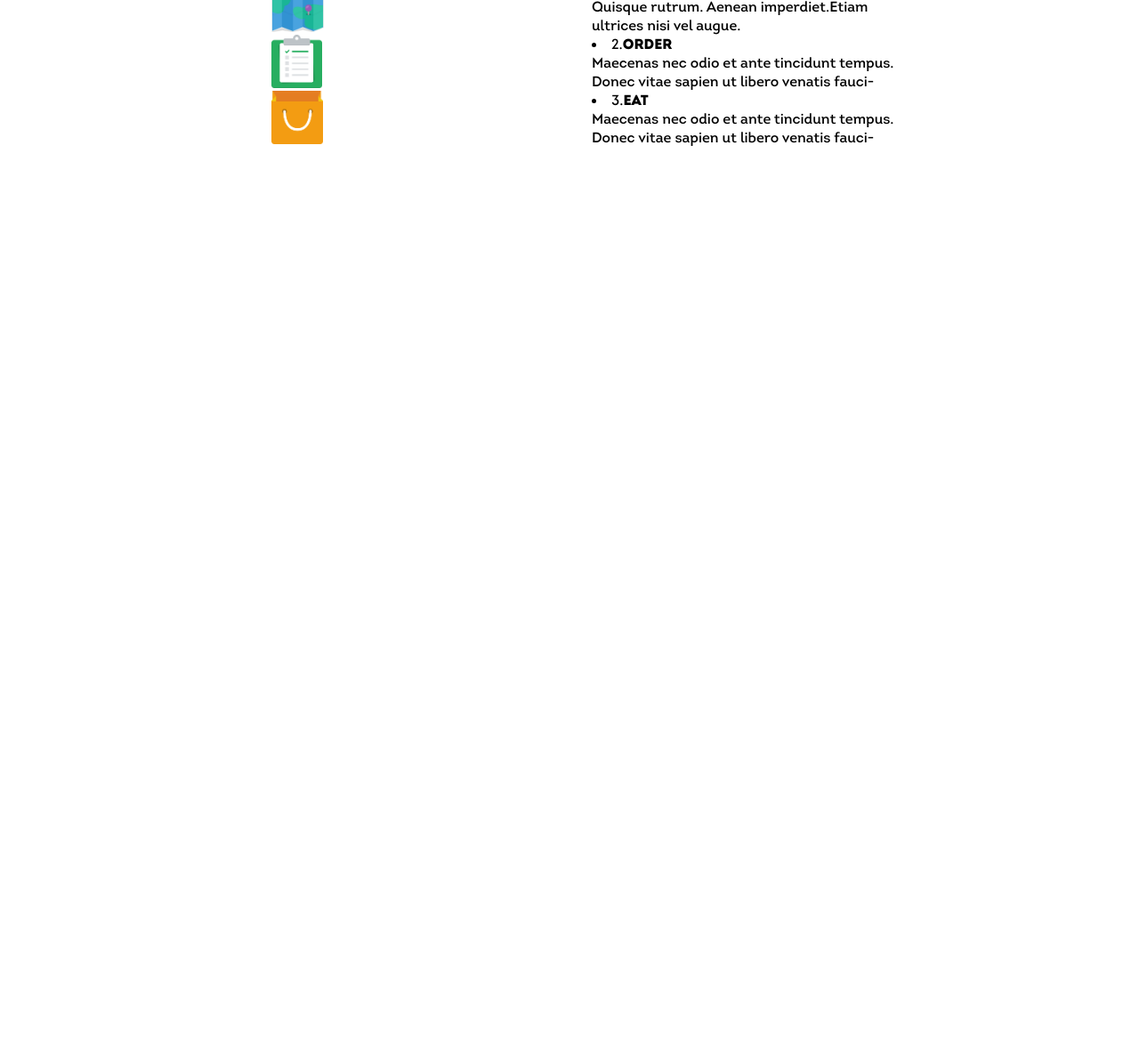
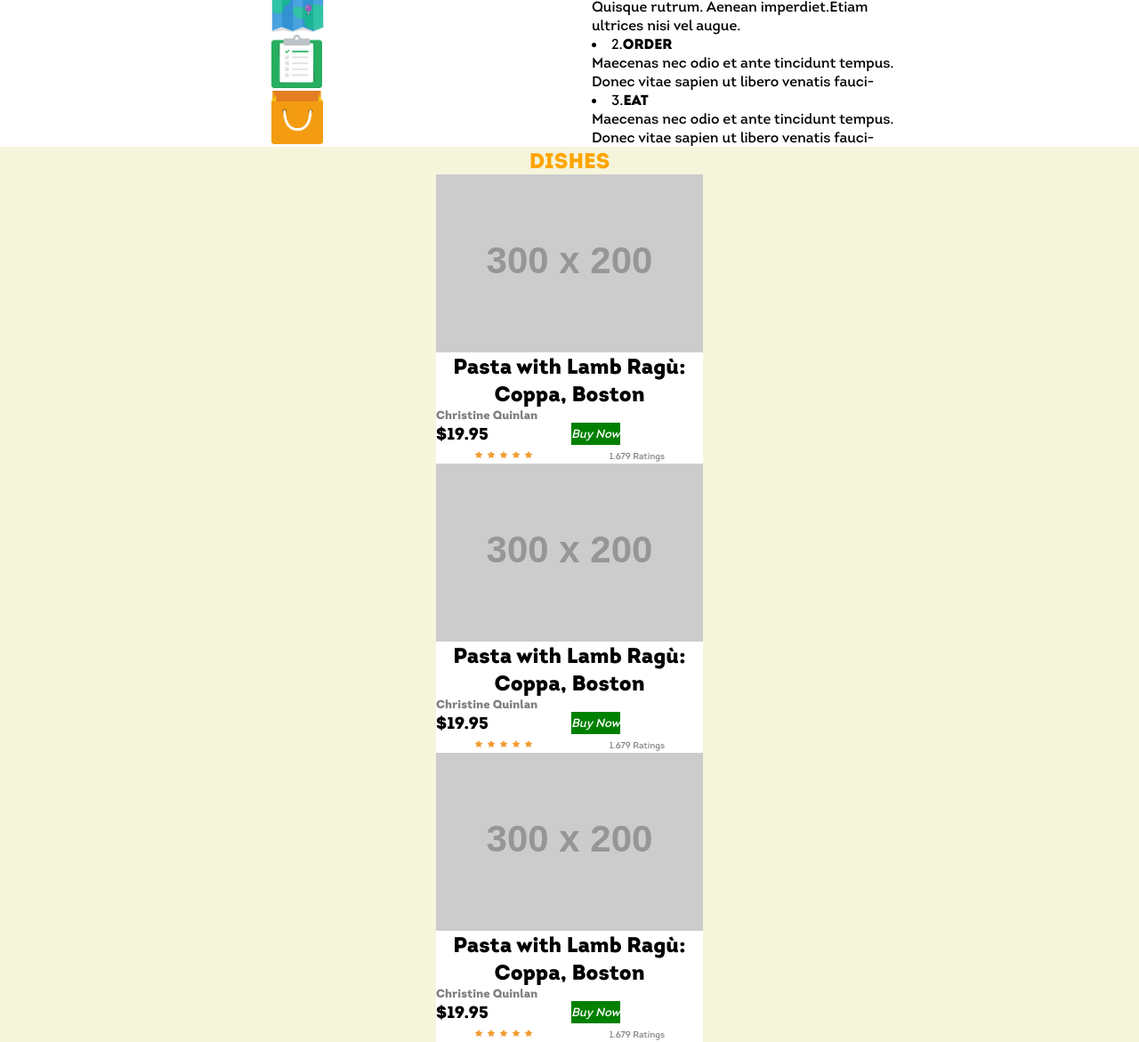
Before and after one commit to factoriaf5-p52/yum-yum-Rguzman77, a plain HTML site: page index.html in a window 1280 px wide. Shown: the part 738-1909 px from the top of the page at 89% size. Before the commit the page ends 903 px from the top, so only its background shows below. Drawn offline with Linux system fonts and the light colour scheme; placeholder pictures from the web are drawn by us.

Commit message:
added dishes section, created flexbox for fitting contents

```diff
--- a/index.html
+++ b/index.html
@@ -11,7 +11,7 @@
 </head>
 
 <body>
-
+    <!--NAV AND HEADER SECTION-->
     <header class="header">
         <div class="logo">
             <img alt="logo" title="logo" width="150px" height="20px" src="images/logo.svg">
@@ -26,6 +26,7 @@
         <img id="coverimage" src="https://via.placeholder.com/400x390.png">
     </center>
     <main>
+        <!--ORDER FROM SECTION-->
         <h1 id="orderfrom">ORDER FROM <br>
             RESTAURANTS <br>
             AROUND YOU</h1>
@@ -41,6 +42,7 @@
             </div>
         </form>
     </main>
+    <!--INSTRUCTIONS SECTION-->
     <h1 class="instructions">HOW IT WORKS?</h1>
     <div id="howitworks">
         <img src="images/map.png" height="60px" alt="mapa">
@@ -52,8 +54,103 @@
         <img src="images/bag.png" height="60px" alt="bag">
         <li>3.<strong>EAT</strong><br> Maecenas nec odio et ante tincidunt tempus. Donec vitae sapien ut libero venatis
             fauci-</li>
+    </div>
+    <!--DISHES SECTION-->
+    <section class="dishes">
+        <center>
+            <h1><strong>DISHES</strong></h1>
+        </center>
+        <center>
+            <img id="coverimage" src="https://via.placeholder.com/300x200.png">
+        </center>
+        <center><div id="descritpion_container">
+            <span id="descriptionbox">
+                <h2>Pasta with Lamb Ragù: Coppa, Boston</h2>
+                <h5>Christine Quinlan</h4>
+            </span>
+            <span id="pricebox">
+                <h3>$19.95</h3>
+                <button id="buynowbutton"> Buy Now </button><br>
+            </span>
+        </center>
+           <center> <div id="votingflex">
+                <span id="starbox">
+                    <img src="images/star.svg" alt="star" height="10px">
+                    <img src="images/star.svg" alt="star" height="10px">
+                    <img src="images/star.svg" alt="star" height="10px">
+                    <img src="images/star.svg" alt="star" height="10px">
+                    <img src="images/star.svg" alt="star" height="10px">
+                </span>
+                <span id="ratingbox">
+                    <p>1.679 Ratings</p>
+                </span>
+            </div></center>
 
-    </div>
+            </span>
+        </div>
+
+
+        <center>
+            <img id="coverimage" src="https://via.placeholder.com/300x200.png">
+        </center>
+        <center><div id="descritpion_container">
+            <span id="descriptionbox">
+                <h2>Pasta with Lamb Ragù: Coppa, Boston</h2>
+                <h5>Christine Quinlan</h4>
+            </span>
+            <span id="pricebox">
+                <h3>$19.95</h3>
+                <button id="buynowbutton"> Buy Now </button><br>
+            </span>
+        </center>
+           <center> <div id="votingflex">
+                <span id="starbox">
+                    <img src="images/star.svg" alt="star" height="10px">
+                    <img src="images/star.svg" alt="star" height="10px">
+                    <img src="images/star.svg" alt="star" height="10px">
+                    <img src="images/star.svg" alt="star" height="10px">
+                    <img src="images/star.svg" alt="star" height="10px">
+                </span>
+                <span id="ratingbox">
+                    <p>1.679 Ratings</p>
+                </span>
+            </div></center>
+
+            </span>
+        </div>
+
+
+
+        <center>
+            <img id="coverimage" src="https://via.placeholder.com/300x200.png">
+        </center>
+        <center><div id="descritpion_container">
+            <span id="descriptionbox">
+                <h2>Pasta with Lamb Ragù: Coppa, Boston</h2>
+                <h5>Christine Quinlan</h4>
+            </span>
+            <span id="pricebox">
+                <h3>$19.95</h3>
+                <button id="buynowbutton"> Buy Now </button><br>
+            </span>
+        </center>
+           <center> <div id="votingflex">
+                <span id="starbox">
+                    <img src="images/star.svg" alt="star" height="10px">
+                    <img src="images/star.svg" alt="star" height="10px">
+                    <img src="images/star.svg" alt="star" height="10px">
+                    <img src="images/star.svg" alt="star" height="10px">
+                    <img src="images/star.svg" alt="star" height="10px">
+                </span>
+                <span id="ratingbox">
+                    <p>1.679 Ratings</p>
+                </span>
+            </div></center>
+
+            </span>
+        </div>
+
+    </section>
 
 
 </body>
--- a/style.css
+++ b/style.css
@@ -99,3 +99,54 @@ main {
   align-items: center;
   justify-content: center;
 }
+section {
+  background-color: beige;
+  color: orange;
+}
+#description_container {
+  max-width: 300px;
+  max-height: 250px;
+}
+#descriptionbox {
+  max-width: 300px;
+  max-height: 150px;
+  color: black;
+  display: flex;
+  flex-direction: column;
+  justify-content: flex-start;
+  align-items: flex-start;
+  background-color: white;
+}
+h5 {
+  color: grey;
+}
+#pricebox {
+  max-width: 300px;
+  max-height: 100px;
+  color: black;
+  background-color: white;
+  display: flex;
+  flex-direction: row;
+  justify-content: space-between;
+}
+#buynowbutton {
+  background: green;
+  border-style: none;
+  color: white;
+  font-style: italic;
+}
+#votingflex {
+  max-width: 300px;
+  max-height: 50px;
+  background: white;
+  display: flex;
+  flex-direction: row;
+  justify-content: space-around;
+  align-items: baseline;
+  margin-left: ;
+}
+#ratingbox {
+  color: grey;
+  display: flex;
+  font-size: x-small;
+}
```
